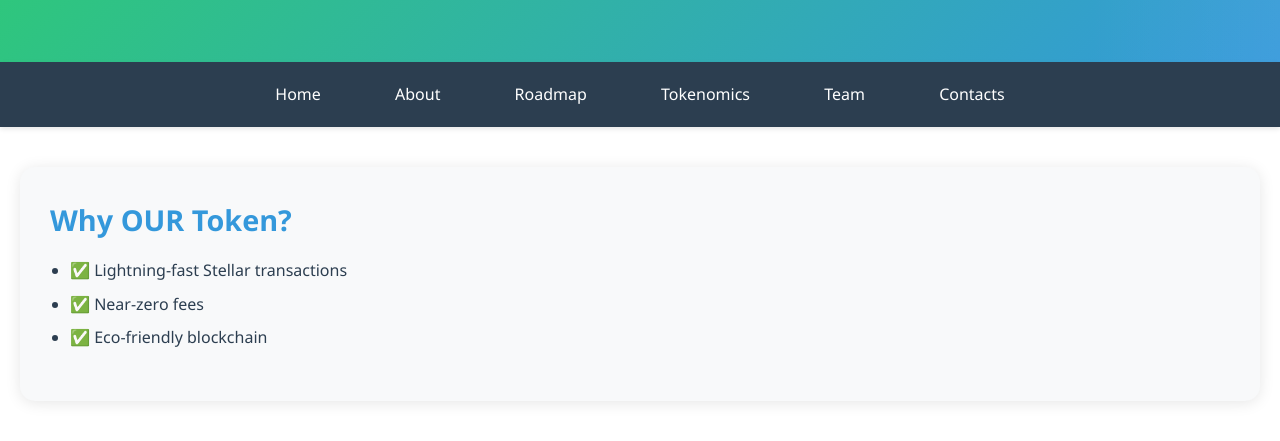
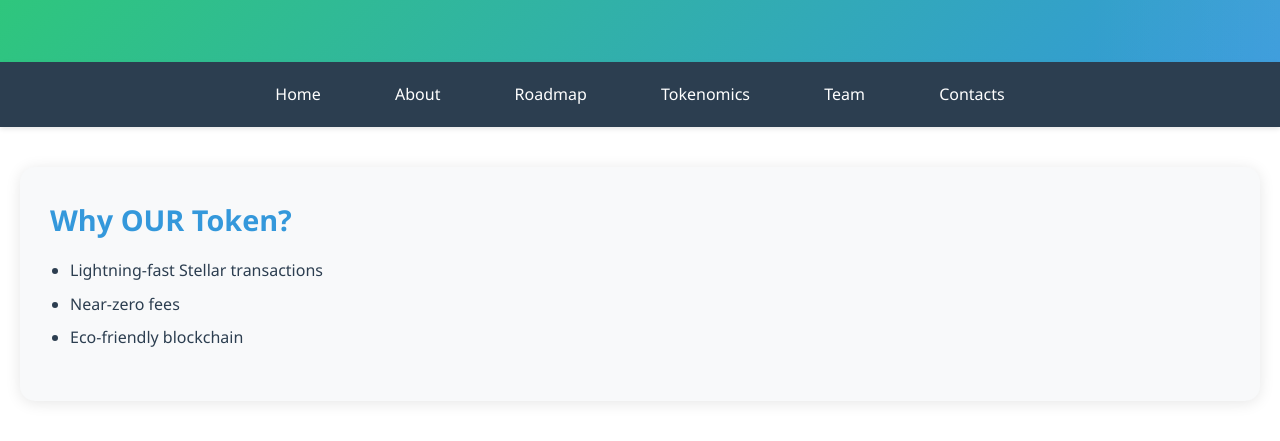
Before and after one commit to tmva/ourtoken-website, a plain HTML site: page index.html in a window 1280 px wide. Shown: the part 171-612 px from the top of the page. Drawn offline with Linux system fonts and the light colour scheme.

Commit message:
Update index.html

```diff
--- a/index.html
+++ b/index.html
@@ -24,9 +24,9 @@
     <section>
         <h2>Why OUR Token?</h2>
         <ul>
-            <li>✅ Lightning-fast Stellar transactions</li>
-            <li>✅ Near-zero fees</li>
-            <li>✅ Eco-friendly blockchain</li>
+            <li> Lightning-fast Stellar transactions</li>
+            <li> Near-zero fees</li>
+            <li> Eco-friendly blockchain</li>
         </ul>
     </section>
 </body>
```
